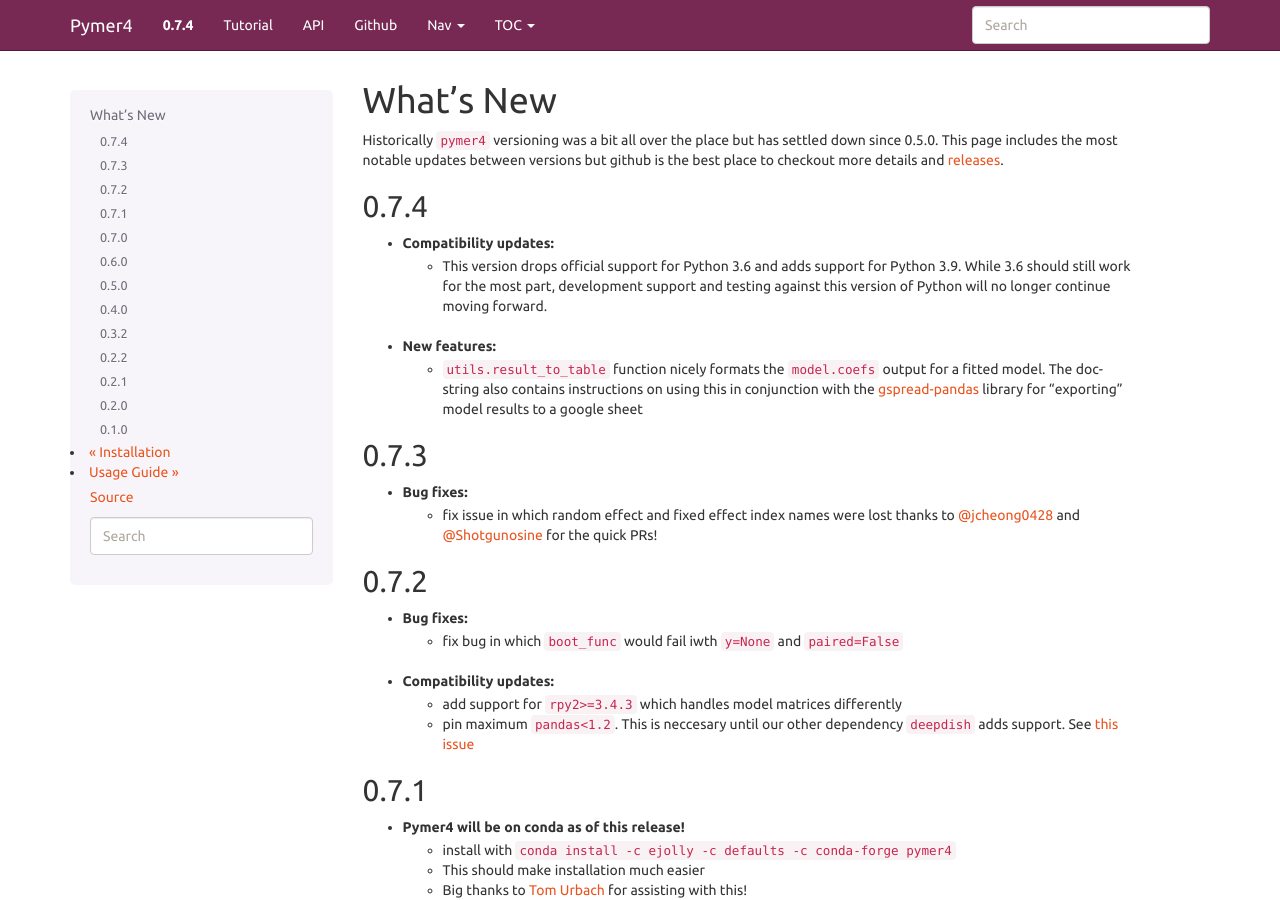
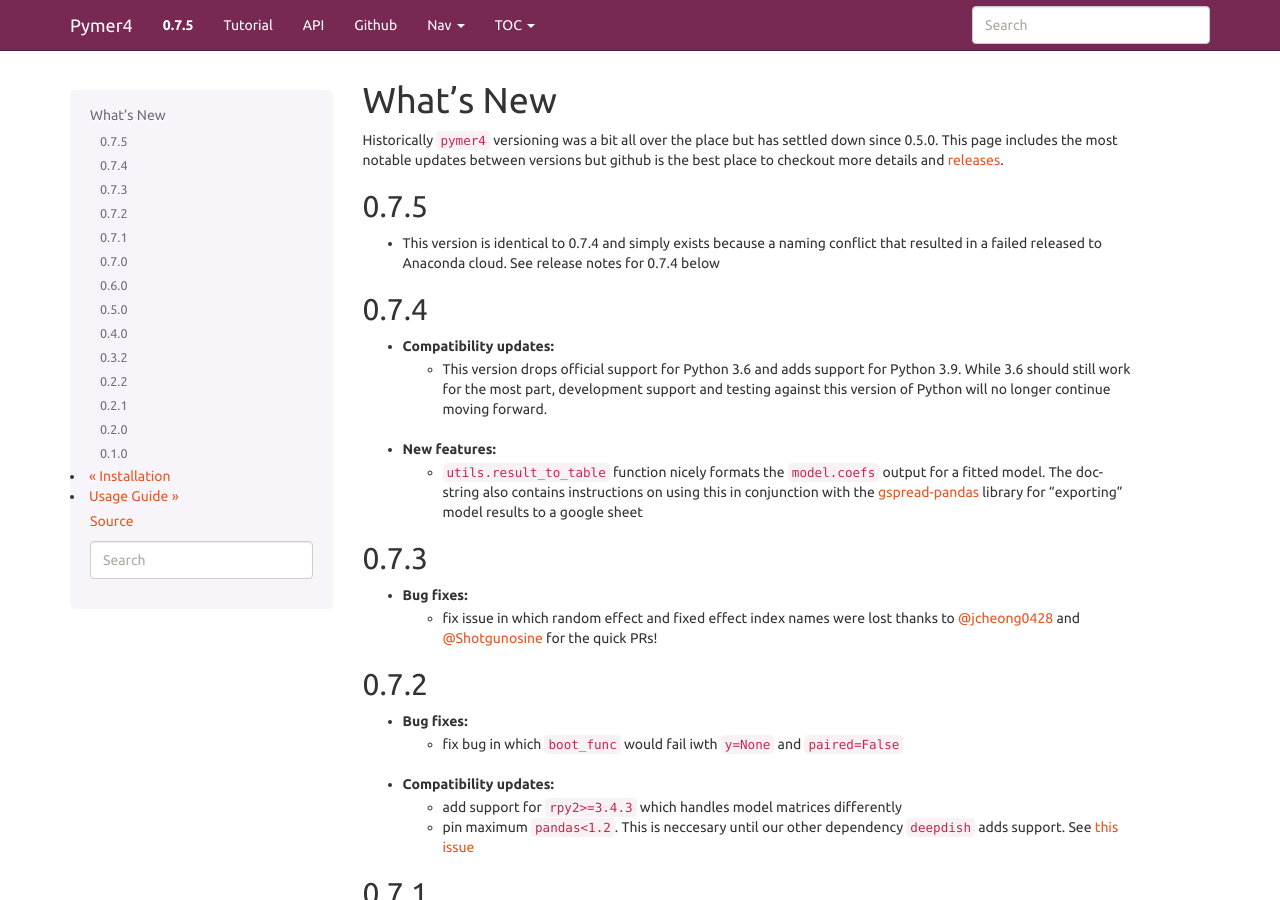
Before and after one commit to ejolly/pymer4, a Sphinx documentation site: the page built from docs/new.rst, in a window 1280 px wide and 900 px high. Built offline with Sphinx 7.4.7, drawn with Linux system fonts in a browser that asks for light colours.

Commit message:
version bump because previous version didn't upload 3.9 to anaconda cloud.

```diff
--- a/docs/new.rst
+++ b/docs/new.rst
@@ -1,6 +1,10 @@
 What's New
 ==========
 Historically :code:`pymer4` versioning was a bit all over the place but has settled down since 0.5.0. This page includes the most notable updates between versions but github is the best place to checkout more details and `releases <https://github.com/ejolly/pymer4/releases/>`_.
+
+0.7.5
+-----
+- This version is identical to 0.7.4 and simply exists because a naming conflict that resulted in a failed released to Anaconda cloud. See release notes for 0.7.4 below
 
 0.7.4
 -----
--- a/pymer4/version.py
+++ b/pymer4/version.py
@@ -1,4 +1,4 @@
 """Specifies current version of pymer4 to be used by setup.py and __init__.py
 """
 
-__version__ = "0.7.4"
+__version__ = "0.7.5"
```
